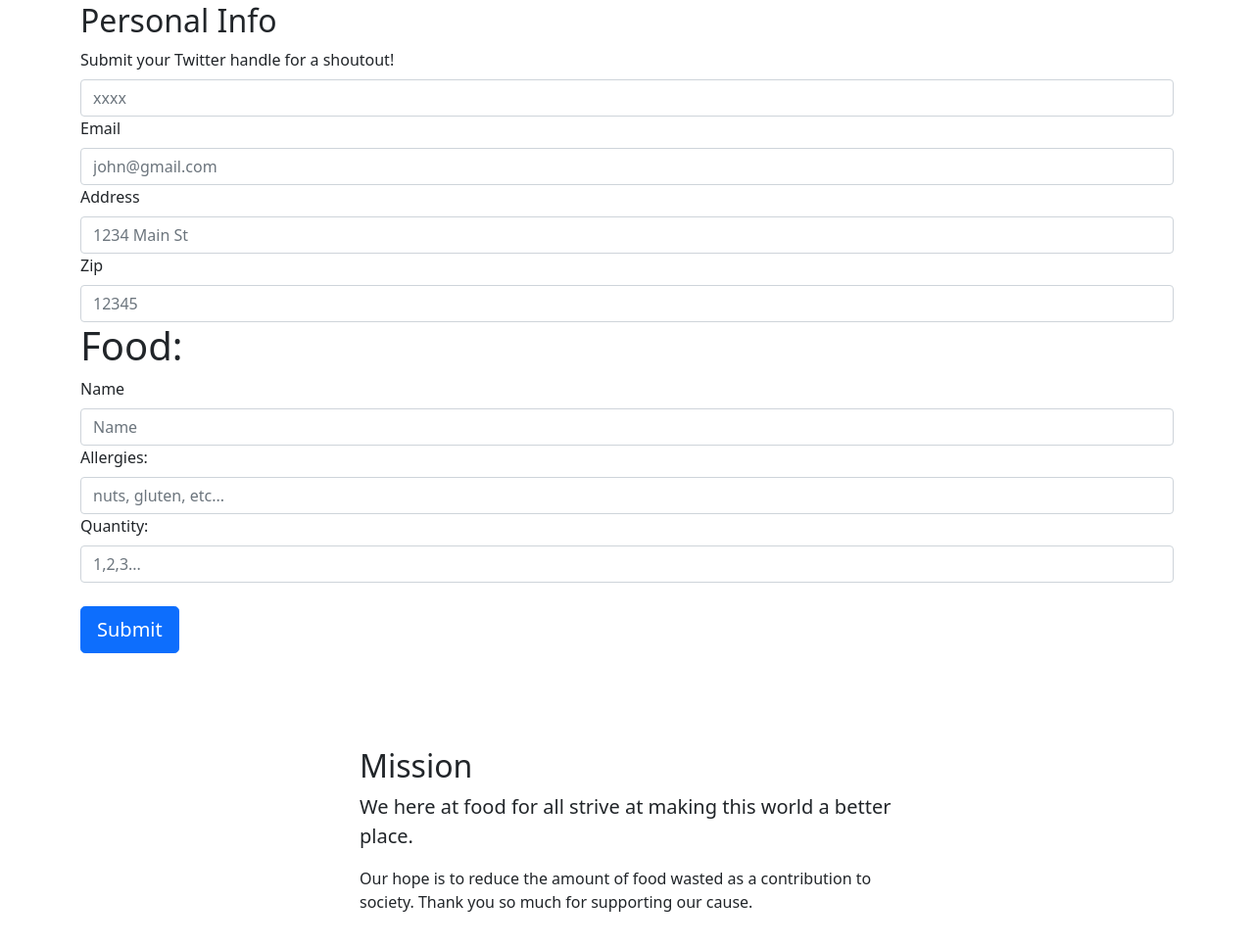
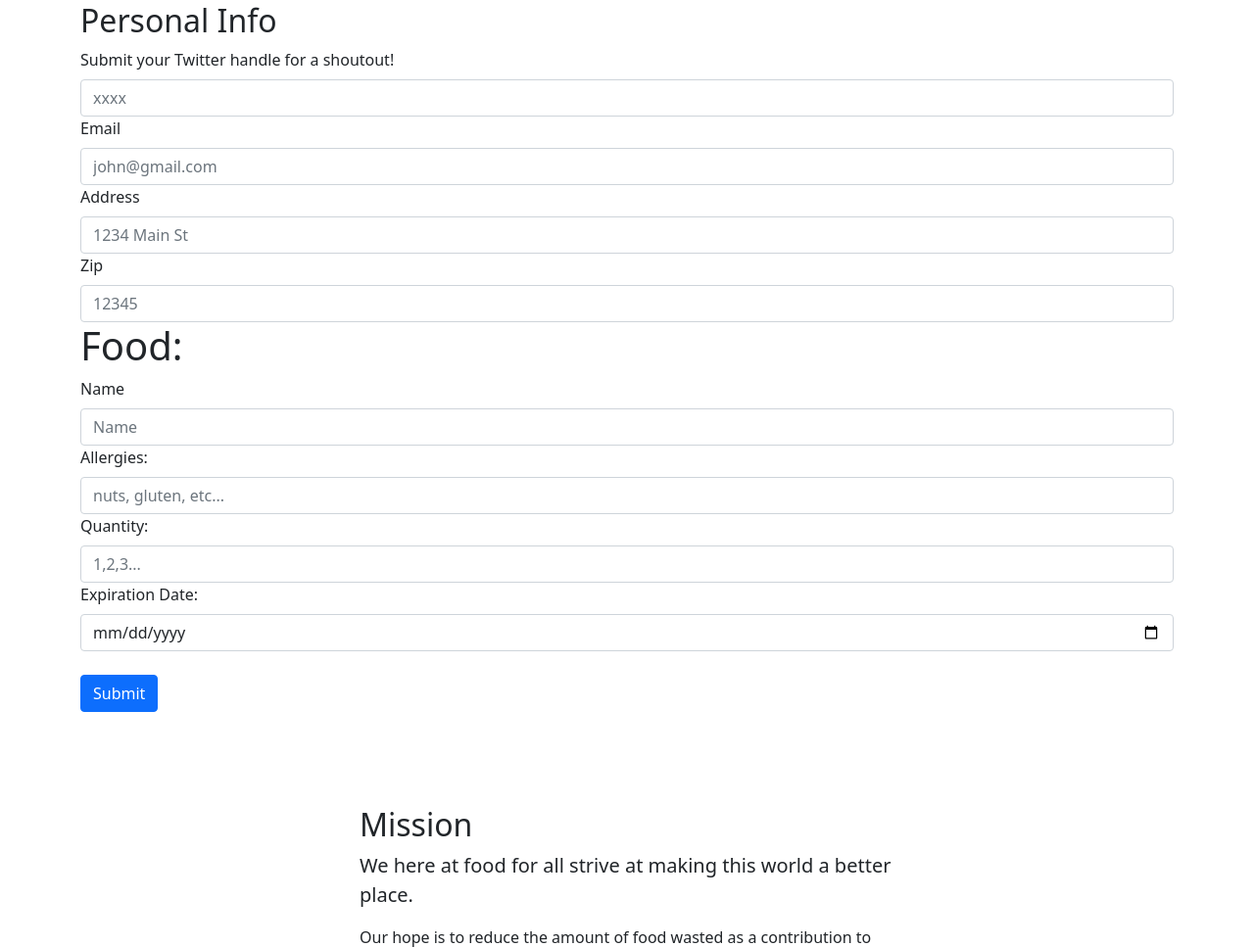
Before and after one commit to SunheeEllisseKim/FoodForAll-Hosted, a Django app: page /post/ in a window 1280 px wide. Shown: the part 259-1226 px from the top of the page at 98% size. Run offline with Django 4.2, Linux system fonts and the light colour scheme; some libraries are stand-ins or nearby versions.

Commit message:
restore expirationdate field

```diff
--- a/home/templates/post.html
+++ b/home/templates/post.html
@@ -79,8 +79,11 @@
           <label for="formGroupExampleInput2" class="form-label">Quantity:</label>
           <input type="integer" class="form-control" id="formGroupExampleInput3" name = "DonationQuantity" placeholder="1,2,3...">
 
+          <label for="formGroupExampleInput2" class="form-label">Expiration Date:</label>
+          <input type="date" class="form-control" id="formGroupExampleInput3" name = "DonationExpirationDate" placeholder="date">
+
           <br>
-          <button type="submit" class="btn btn-primary btn-lg btn-block">Submit</button>
+          <button type="submit" class="btn btn-primary btn-block">Submit</button>
 
       </form>
     </div>
```
